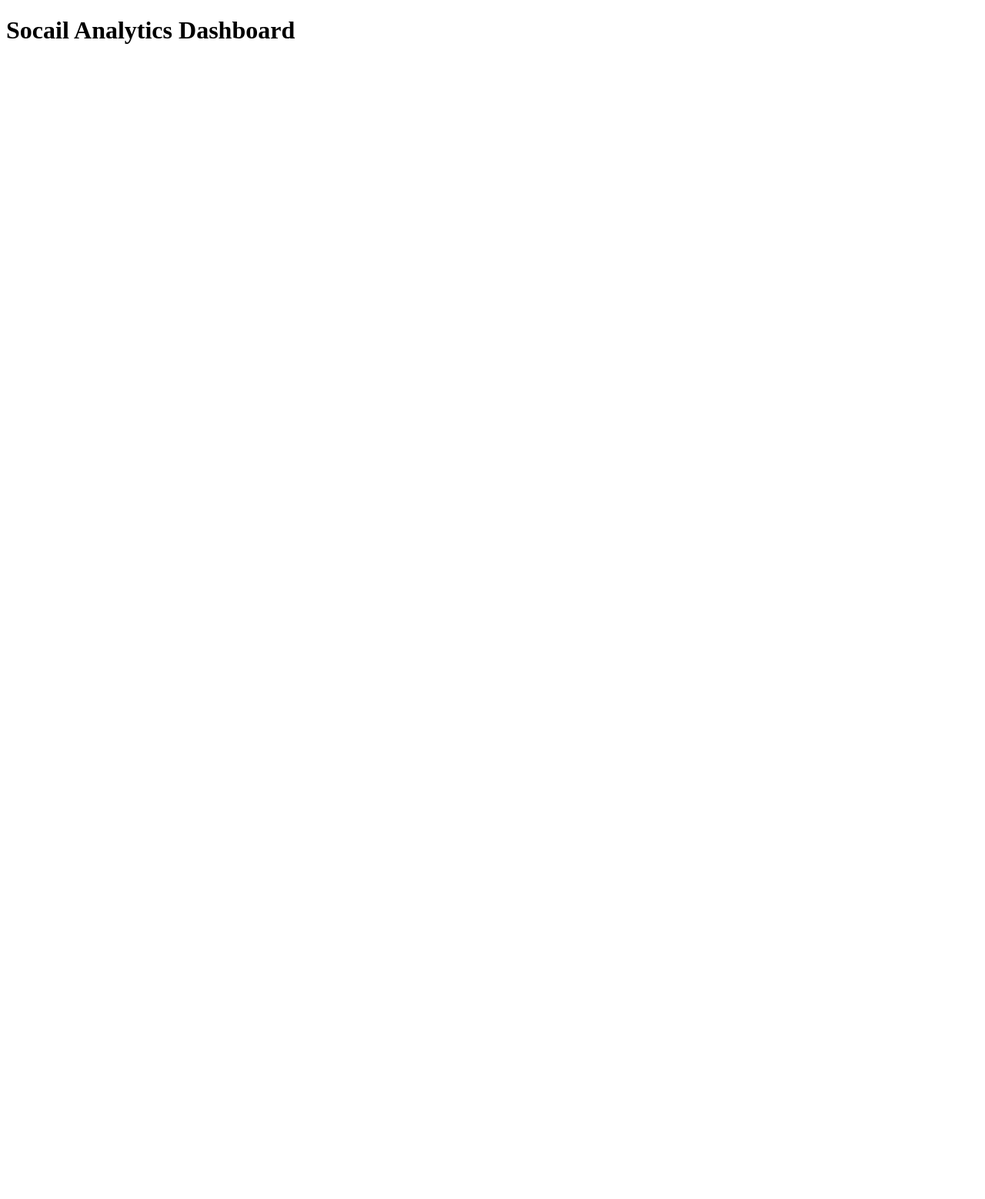
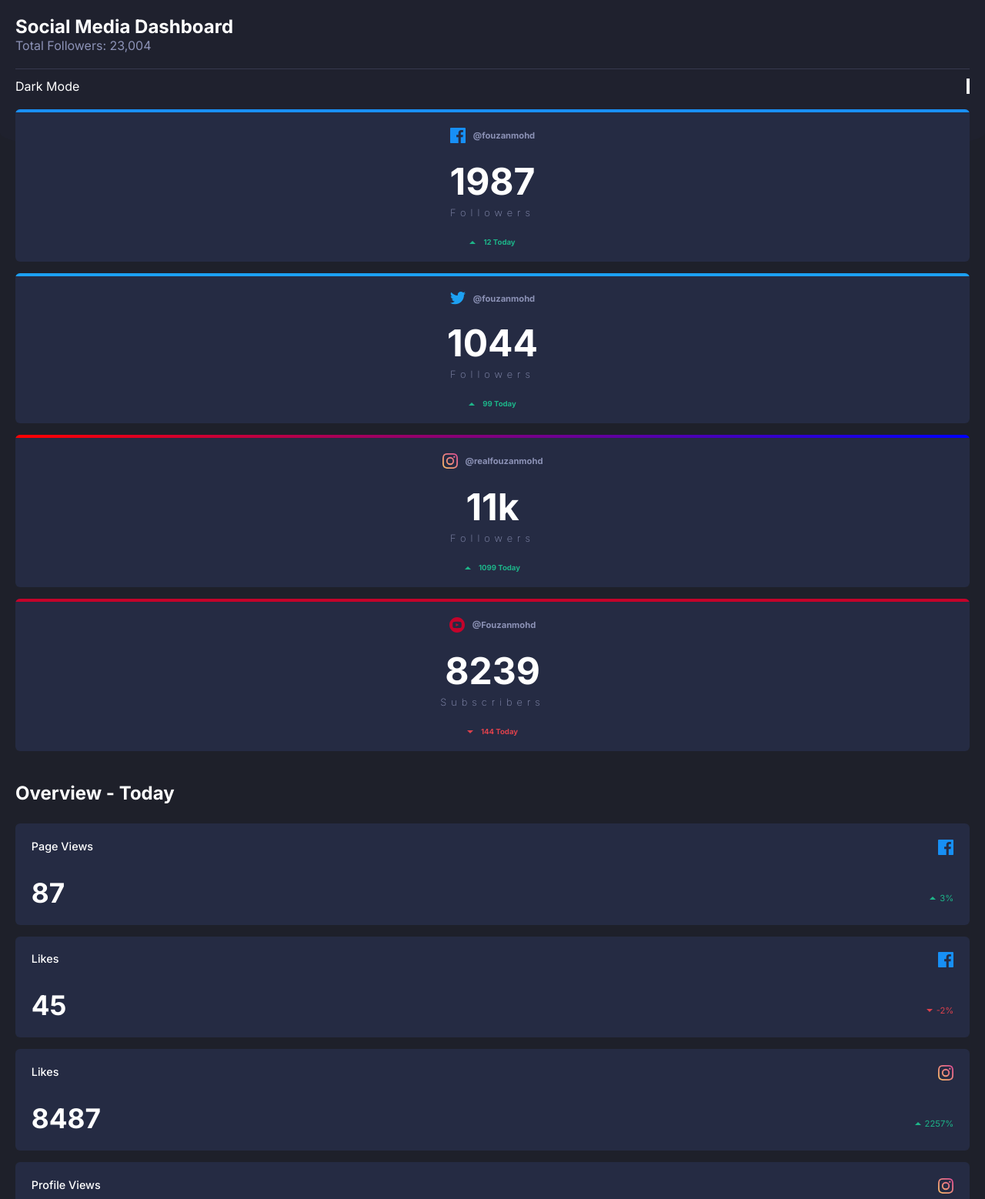
Before and after one commit to fouzanmohd/social-dashboard, a plain HTML site: page index.html in a window 1280 px wide. Shown: the top 1558 px of the page at 77% size. Before the commit the page ends 800 px from the top, so only its background shows below. Drawn offline with Linux system fonts and the light colour scheme.

Commit message:
mobile version updated

```diff
--- a/index.html
+++ b/index.html
@@ -3,9 +3,184 @@
   <head>
     <meta charset="UTF-8" />
     <meta name="viewport" content="width=device-width, initial-scale=1.0" />
+    <link rel="stylesheet" href="styles/styles.css" />
     <title>Document</title>
   </head>
   <body>
-    <h1>Socail Analytics Dashboard</h1>
+
+    <header>
+      <section class="header">
+        <div class="wrapper">
+          <div class="header-text">
+            <h2>Social Media Dashboard</h2>
+            <p class="header-followers">Total Followers: 23,004</p>
+          </div>
+          <div class="dark-mode">
+            <span>Dark Mode</span>
+            <button class="dark-mode-btn"></button>
+          </div>
+        </div>
+      </section>
+    </header>
+
+    <section class="card-container">
+      <div class="card-big">
+        <div class="wrapper">
+          <article class="card card-facebook">
+            <div class="social">
+              <img src="./images/icon-facebook.svg" alt="" />
+              <span class="social-text">@fouzanmohd</span>
+            </div>
+            <div class="followers">
+              <p class="followers-count">1987</p>
+              <p class="followers-text">Followers</p>
+            </div>
+            <div class="social-today">
+              <img src="./images/icon-up.svg" alt="" />
+              <span class="social-today-text positive">12 Today</span>
+            </div>
+          </article>
+
+          <article class="card card-twitter">
+            <div class="social">
+              <img src="./images/icon-twitter.svg" alt="" />
+              <span class="social-text">@fouzanmohd</span>
+            </div>
+            <div class="followers">
+              <p class="followers-count">1044</p>
+              <p class="followers-text">Followers</p>
+            </div>
+            <div class="social-today">
+              <img src="./images/icon-up.svg" alt="" />
+              <span class="social-today-text positive">99 Today</span>
+            </div>
+          </article>
+
+          <article class=" card card-instagram">
+            <div class="social">
+              <img src="./images/icon-instagram.svg" alt="" />
+              <span class="social-text">@realfouzanmohd</span>
+            </div>
+            <div class="followers">
+              <p class="followers-count">11k</p>
+              <p class="followers-text">Followers</p>
+            </div>
+            <div class="social-today">
+              <img src="./images/icon-up.svg" alt="" />
+              <span class="social-today-text positive">1099 Today</span>
+            </div>
+          </article>
+
+          <article class=" card card-youtube">
+            <div class="social">
+              <img src="./images/icon-youtube.svg" alt="" />
+              <span class="social-text">@Fouzanmohd</span>
+            </div>
+            <div class="followers">
+              <p class="followers-count">8239</p>
+              <p class="followers-text">Subscribers</p>
+            </div>
+            <div class="social-today">
+              <img src="./images/icon-down.svg" alt="" />
+              <span class="social-today-text negative">144 Today</span>
+            </div>
+          </article>
+        </div>
+      </div>
+      </div>
+    </section>
+    <section class="overview">
+     <div class="wrapper">
+      <h2 class="overview-text">Overview - Today</h2>
+      <div class="card-small">
+        <p class="card-small-views">Page Views</p>
+      <p class="card-small-icon">
+        <img src="./images/icon-facebook.svg" alt="">
+      </p>
+      <p class="card-small-number">87</p>
+      <p class="card-small-percentage positive"> <span>
+        <img src="./images/icon-up.svg" alt=""> 3%
+      </span></p>
+    </div>
+
+    <div class="card-small">
+      <p class="card-small-views">Likes</p>
+    <p class="card-small-icon">
+      <img src="./images/icon-facebook.svg" alt="">
+    </p>
+    <p class="card-small-number">45</p>
+    <p class="card-small-percentage negative"> <span>
+      <img src="./images/icon-down.svg" alt=""> -2%
+    </span></p>
+  </div>
+
+  <div class="card-small">
+    <p class="card-small-views">Likes</p>
+  <p class="card-small-icon">
+    <img src="./images/icon-instagram.svg" alt="">
+  </p>
+  <p class="card-small-number">8487</p>
+  <p class="card-small-percentage positive"> <span>
+    <img src="./images/icon-up.svg" alt=""> 2257%
+  </span></p>
+</div>
+
+<div class="card-small">
+  <p class="card-small-views">Profile Views</p>
+<p class="card-small-icon">
+  <img src="./images/icon-instagram.svg" alt="">
+</p>
+<p class="card-small-number">87</p>
+<p class="card-small-percentage positive"> <span>
+  <img src="./images/icon-up.svg" alt=""> 1345%
+</span></p>
+</div>
+
+<div class="card-small">
+  <p class="card-small-views">Retweets</p>
+<p class="card-small-icon">
+  <img src="./images/icon-twitter.svg" alt="">
+</p>
+<p class="card-small-number">87</p>
+<p class="card-small-percentage positive"> <span>
+  <img src="./images/icon-up.svg" alt=""> 303%
+</span></p>
+</div>
+
+<div class="card-small">
+  <p class="card-small-views">Follows</p>
+<p class="card-small-icon">
+  <img src="./images/icon-facebook.svg" alt="">
+</p>
+<p class="card-small-number">5001</p>
+<p class="card-small-percentage positive"> <span>
+  <img src="./images/icon-up.svg" alt=""> 553%
+</span></p>
+</div>
+
+<div class="card-small">
+  <p class="card-small-views">Total Views</p>
+<p class="card-small-icon">
+  <img src="./images/icon-youtube.svg" alt="">
+</p>
+<p class="card-small-number">3257</p>
+<p class="card-small-percentage negative"> <span>
+  <img src="./images/icon-down.svg" alt=""> -13%
+</span></p>
+</div>
+
+<div class="card-small">
+  <p class="card-small-views">Subscribers</p>
+<p class="card-small-icon">
+  <img src="./images/icon-youtube.svg" alt="">
+</p>
+<p class="card-small-number">4523</p>
+<p class="card-small-percentage negative"> <span>
+  <img src="./images/icon-down.svg" alt=""> -19%
+</span></p>
+</div>
+
+     </div>
+    </section>
   </body>
 </html>
--- a/styles/styles.css
+++ b/styles/styles.css
@@ -0,0 +1,179 @@
+@import url("https://fonts.googleapis.com/css2?family=Inter:wght@200;300;400;500;600;700;800;900&display=swap");
+* {
+  margin: 0;
+  padding: 0;
+}
+body {
+  color: hsl(0, 0%, 100%);
+  font-family: "Inter", sans-serif;
+  background-color: hsl(230, 17%, 14%);
+}
+.header {
+  background-color: hsl(232, 19%, 15%);
+  padding-bottom: 70px;
+  border-bottom-left-radius: 10%;
+  border-bottom-right-radius: 10%;
+}
+
+.wrapper {
+  padding: 0 20px;
+}
+
+.header-text {
+  padding: 20px 0;
+  border-bottom: #37394e 1px solid;
+}
+.header-followers {
+  color: #8c92b6;
+}
+.dark-mode {
+  margin-top: 12px;
+  display: flex;
+  justify-content: space-between;
+}
+.card-big {
+  margin-top: -50px;
+}
+.card {
+  background-color: #252b43;
+  display: flex;
+  flex-direction: column;
+  justify-content: center;
+  align-items: center;
+  border-radius: 6px;
+  margin-bottom: 15px;
+  overflow: hidden;
+}
+
+.card:before {
+  content: "";
+  width: 100%;
+  height: 4px;
+  display: block;
+}
+
+.card-facebook:before {
+  background: hsl(208, 92%, 53%);
+}
+
+.card-twitter:before {
+  background: hsl(203, 89%, 53%);
+}
+
+.card-instagram:before {
+  background: linear-gradient(to right, red 0%, blue 100%);
+}
+
+.card-youtube:before {
+  background: hsl(348, 97%, 39%);
+}
+
+.social {
+  margin: 20px 0;
+  display: flex;
+  align-items: center;
+}
+.social img {
+  margin-right: 10px;
+}
+.social-text {
+  color: #8c92b6;
+  font-size: 0.7rem;
+  font-weight: 700;
+}
+
+.followers {
+  text-align: center;
+}
+
+.followers-count {
+  font-size: 3rem;
+  font-weight: 700;
+}
+.followers-text {
+  color: #8c92b6;
+  letter-spacing: 6px;
+  font-size: 0.8rem;
+  font-weight: 200;
+  line-height: 1.5rem;
+  text-align: center;
+}
+
+.social-today {
+  margin: 20px 0;
+  display: flex;
+  justify-content: center;
+  align-items: center;
+}
+
+.social-today img {
+  margin-right: 10px;
+}
+
+.social-today-text {
+  font-size: 0.6rem;
+  font-weight: 700;
+}
+
+.overview {
+  padding-bottom: 50px;
+}
+
+.overview-text {
+  padding: 25px 0;
+  margin: 0;
+}
+
+.card-small {
+  background-color: #252b43;
+  border-radius: 6px;
+  margin-bottom: 15px;
+  display: grid;
+  grid-template-columns: 1fr 1fr;
+  grid-row-gap: 1.5rem;
+  padding: 1.3em;
+}
+
+.card-small p {
+  margin: 0;
+}
+
+.card-small-views {
+  font-size: 0.9rem;
+  font-weight: 500;
+}
+
+.card-small-icon {
+  text-align: right;
+}
+
+.card-small-number {
+  font-size: 2.2rem;
+  font-weight: 700;
+}
+
+.card-small-percentage {
+  text-align: right;
+  display: flex;
+  align-items: flex-end;
+  justify-content: flex-end;
+  font-size: 0.7rem;
+}
+
+.card-small-percentage span {
+  display: flex;
+  align-items: center;
+  margin-bottom: 7px;
+}
+
+.card-small-percentage img {
+  margin-right: 5px;
+}
+
+.negative {
+  color: hsl(356, 69%, 56%);
+}
+
+.positive {
+  color: hsl(163, 72%, 41%);
+}
```
Also changed, not shown: images/active-states-dark.jpg (added), images/active-states-light.jpg (added), images/desktop-design-dark.jpg (added), images/desktop-design-light.jpg (added), images/desktop-preview.jpg (added), images/mobile-design-dark.jpg (added), images/mobile-design-light.jpg (added).
